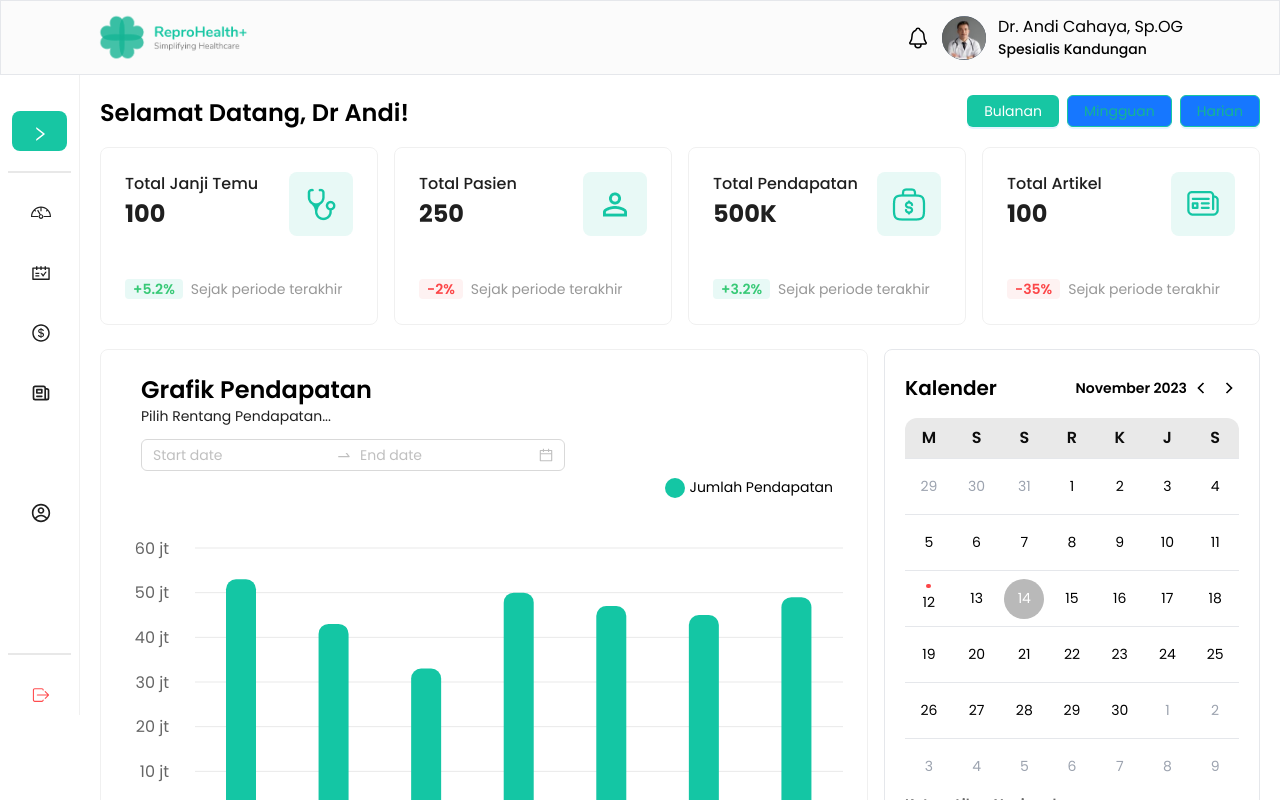
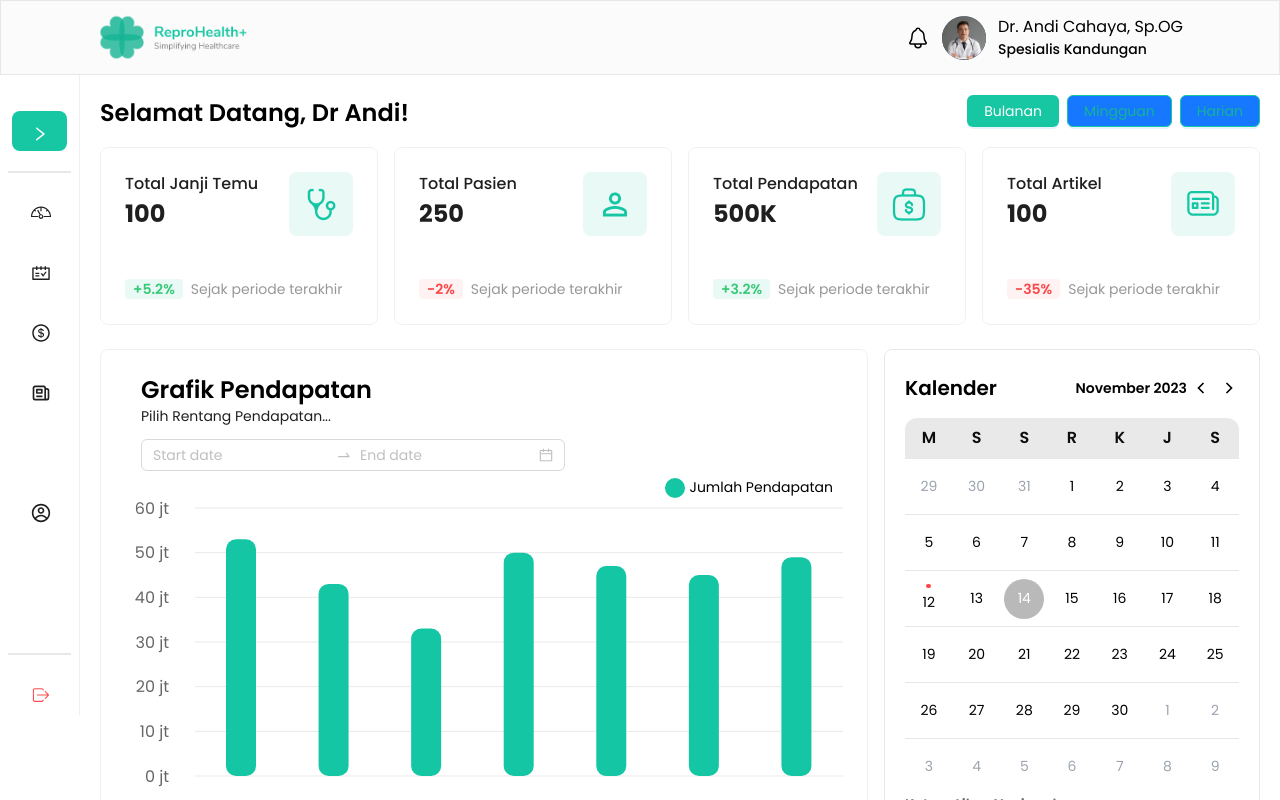
Before and after one commit to team-capstone-1/fe-repro-health, a React (Vite) app: page /dashboard in a window 1280 px wide. Shown: the top 800 px of the page. Built offline with nearby package versions, Linux system fonts and the light colour scheme; some icons are missing.

Commit message:
refactor: resize chart income

```diff
--- a/src/views/app-views/dashboard/components/ChartIncome.jsx
+++ b/src/views/app-views/dashboard/components/ChartIncome.jsx
@@ -82,6 +82,7 @@ export default function ChartIncome() {
             <h6 id="label-graph" className="mb-3">
               {getLabel()}
             </h6>
+
             <Col span={24}>
               <Space direction="vertical" size={12}>
                 <RangePicker presets={rangePresets} onChange={onRangeChange} />
@@ -89,7 +90,7 @@ export default function ChartIncome() {
             </Col>
           </div>
 
-          <Wrapper width="100%" height={385}>
+          <Wrapper width="100%" height={345}>
             <BarChart
               // width={770}
               // height={408}
@@ -111,7 +112,7 @@ export default function ChartIncome() {
                   <span className="text-black">{value}</span>
                 )}
                 wrapperStyle={{
-                  paddingBottom: "50px",
+                  paddingBottom: "10px",
                 }}
               />
 
```
